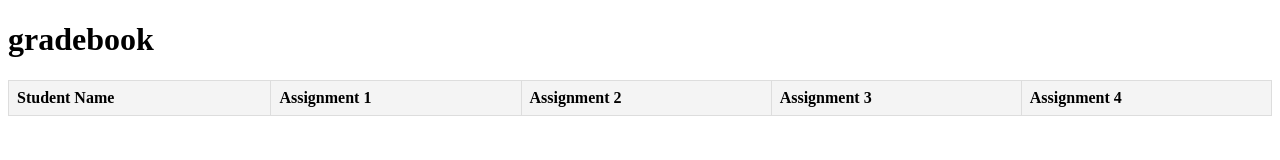
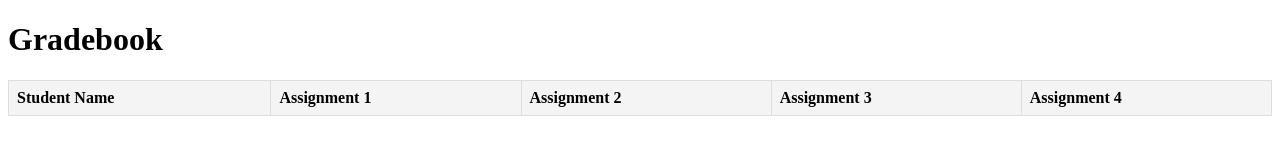
Before and after one commit to Huzaifa8000/huzaifa8000.github.io, a website: page Huzaifa_gradebook.html in a window 1280 px wide. Drawn offline with Linux system fonts and the light colour scheme; no server answers.

Commit message:
Update Huzaifa_gradebook.html

```diff
--- a/Huzaifa_gradebook.html
+++ b/Huzaifa_gradebook.html
@@ -20,7 +20,7 @@
     </style>
 </head>
 <body>
-    <h1>gradebook</h1>
+    <h1>Gradebook</h1>
     <table id="gradebook">
         <thead>
             <tr>
```
